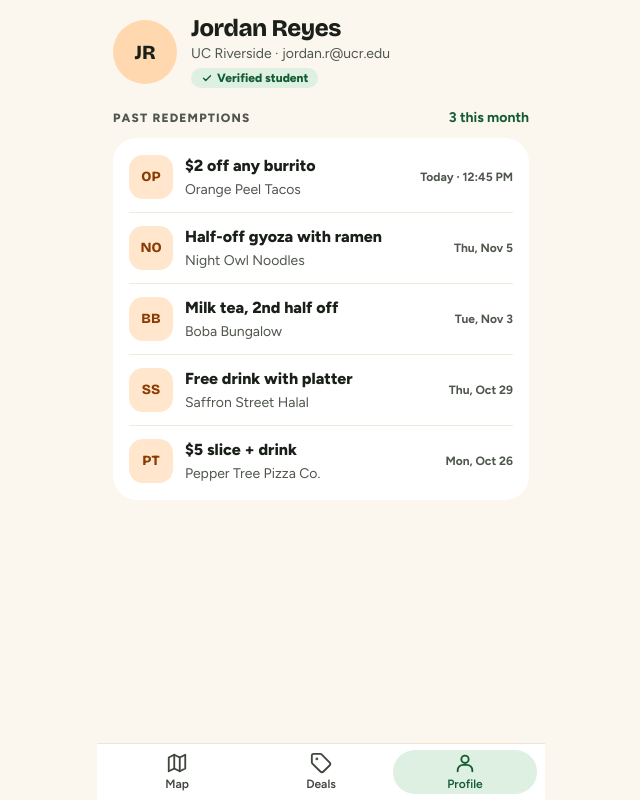
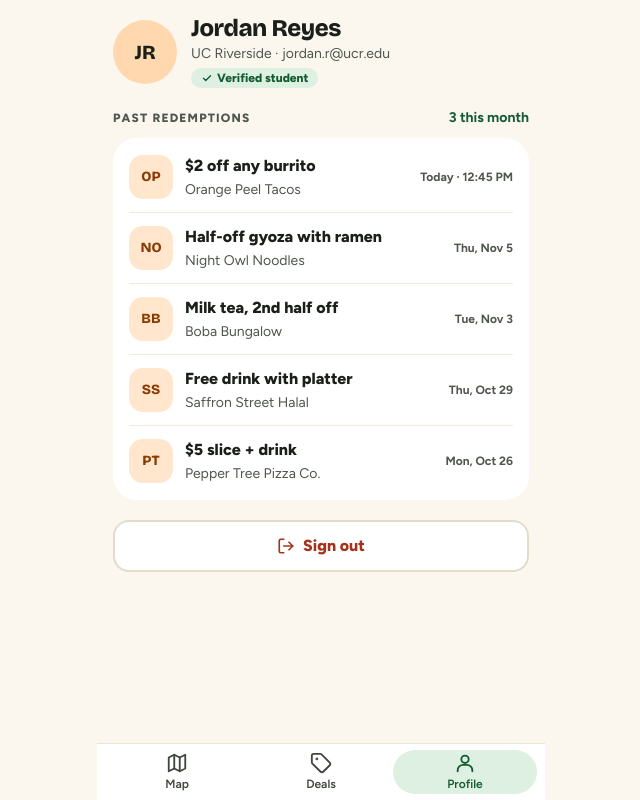
Before and after one commit to MosesfromSinai/Grove, a Next.js app: page /profile in a window 1280 px wide. Shown: the whole page, without its empty margins (319-959 px from the left). Built offline with nearby package versions, Linux system fonts and the light colour scheme.

Commit message:
add sign out button

```diff
--- a/components/student/profile.tsx
+++ b/components/student/profile.tsx
@@ -3,7 +3,7 @@
 // Profile (#62): who's signed in, past redemptions, and sign-out. Matches canvas screen 9,
 // without its Deal alerts toggle (push is a stretch goal).
 import { useEffect, useState } from "react";
-import { campusClock, getMyProfile, getMyRedemptions, type MyProfile, type Redemption } from "@/lib/supabase";
+import { campusClock, getMyProfile, getMyRedemptions, signOut, type MyProfile, type Redemption } from "@/lib/supabase";
 import { redemptionWhenLabel } from "./format";
 
 type Loaded = { profile: MyProfile | null; redemptions: Redemption[]; now: number };
@@ -16,6 +16,22 @@ function initials(text: string): string {
 export function Profile() {
   const [data, setData] = useState<Loaded | undefined>(undefined); // undefined = loading
   const [failed, setFailed] = useState(false);
+  const [signingOut, setSigningOut] = useState(false);
+  const [signOutFailed, setSignOutFailed] = useState(false);
+
+  async function leave() {
+    setSigningOut(true);
+    setSignOutFailed(false);
+    try {
+      await signOut();
+      // A full reload on purpose: no cached screen state survives, and the proxy sees no session.
+      // eslint-disable-next-line @next/next/no-location-assign-relative-destination
+      window.location.assign("/sign-in");
+    } catch {
+      setSignOutFailed(true);
+      setSigningOut(false);
+    }
+  }
 
   useEffect(() => {
     let cancelled = false;
@@ -87,6 +103,15 @@ export function Profile() {
           </ul>
         )}
       </section>
+
+      <button onClick={leave} disabled={signingOut}
+        className="flex h-13 items-center justify-center gap-2 rounded-button border-2 border-border-strong bg-surface font-extrabold text-destructive disabled:opacity-50">
+        <svg width="18" height="18" viewBox="0 0 24 24" fill="none" stroke="currentColor" strokeWidth="2.2" strokeLinecap="round" strokeLinejoin="round" aria-hidden="true">
+          <path d="M9 21H5a2 2 0 0 1-2-2V5a2 2 0 0 1 2-2h4" /><path d="m16 17 5-5-5-5" /><path d="M21 12H9" />
+        </svg>
+        {signingOut ? "Signing out…" : "Sign out"}
+      </button>
+      {signOutFailed && <p role="alert" className="-mt-2 text-center text-sm font-semibold text-brown">Couldn&apos;t sign out. Try again.</p>}
     </div>
   );
 }
```
